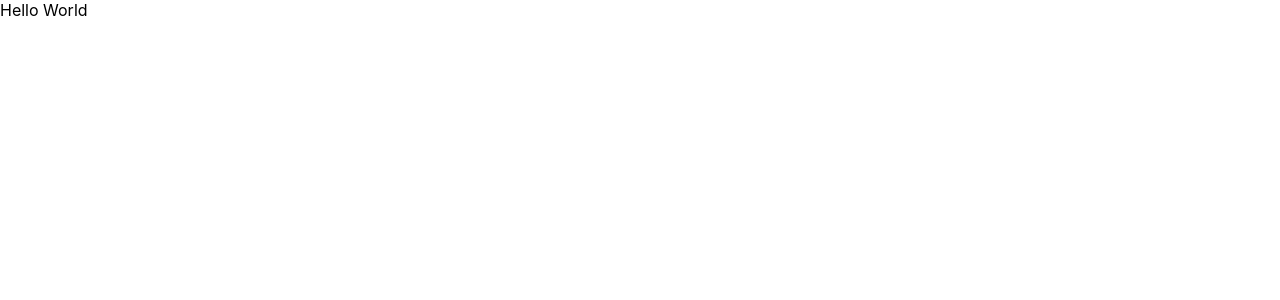
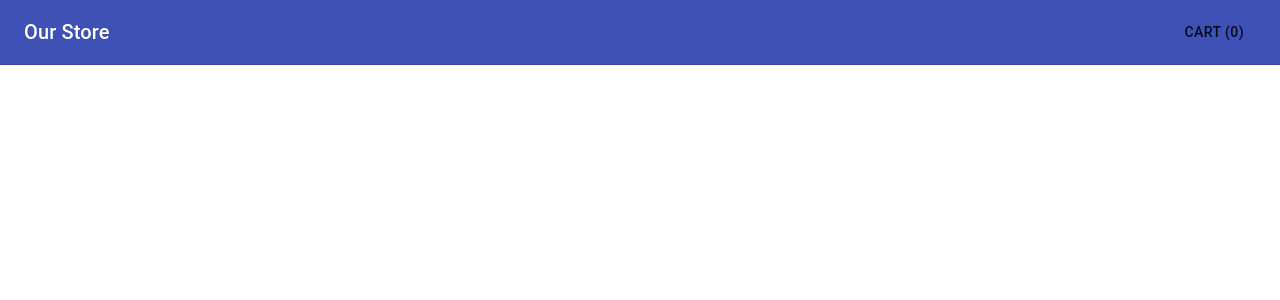
Before and after one commit to ganttArt/storefront, a React (Create React App) app: page / in a window 1280 px wide. Shown: the top 300 px of the page. Built offline with nearby package versions, Linux system fonts and the light colour scheme.

Commit message:
Created a Header with materialUi

```diff
--- a/package.json
+++ b/package.json
@@ -4,6 +4,7 @@
   "private": true,
   "dependencies": {
     "@material-ui/core": "^4.11.4",
+    "@material-ui/icons": "^4.11.2",
     "@testing-library/jest-dom": "^5.11.4",
     "@testing-library/react": "^11.1.0",
     "@testing-library/user-event": "^12.1.10",
--- a/src/App.js
+++ b/src/App.js
@@ -1,7 +1,9 @@
+import Header from './components/Header';
+
 function App() {
   return (
     <div className="App">
-      Hello World
+      <Header />
     </div>
   );
 }
--- /dev/null
+++ b/src/components/Header.js
@@ -0,0 +1,24 @@
+import React from 'react';
+import { AppBar, Toolbar, Typography, Link } from '@material-ui/core';
+import useStyles from '../style/materialUi';
+
+const Header = () => {
+  const classes = useStyles();
+
+  return (
+    <AppBar position="static" elevation={0} className={classes.appBar}>
+      <Toolbar className={classes.toolbar}>
+        <Typography variant="h6" color="inherit" noWrap className={classes.toolbarTitle}>
+          Our Store
+          </Typography>
+        <nav>
+          <Link variant="button" color="textPrimary" href="#" className={classes.link}>
+            Cart (0)
+            </Link>
+        </nav>
+      </Toolbar>
+    </AppBar>
+  )
+}
+
+export default Header;
--- /dev/null
+++ b/src/style/materialUi.js
@@ -0,0 +1,15 @@
+import { makeStyles } from '@material-ui/core/styles';
+
+const useStyles = makeStyles((theme) => ({
+  appBar: {
+    borderBottom: `1px solid ${theme.palette.divider}`,
+  },
+  toolbarTitle: {
+    flex: 1,
+  },
+  link: {
+    margin: theme.spacing(1, 1.5),
+  },
+}));
+
+export default useStyles;
```
